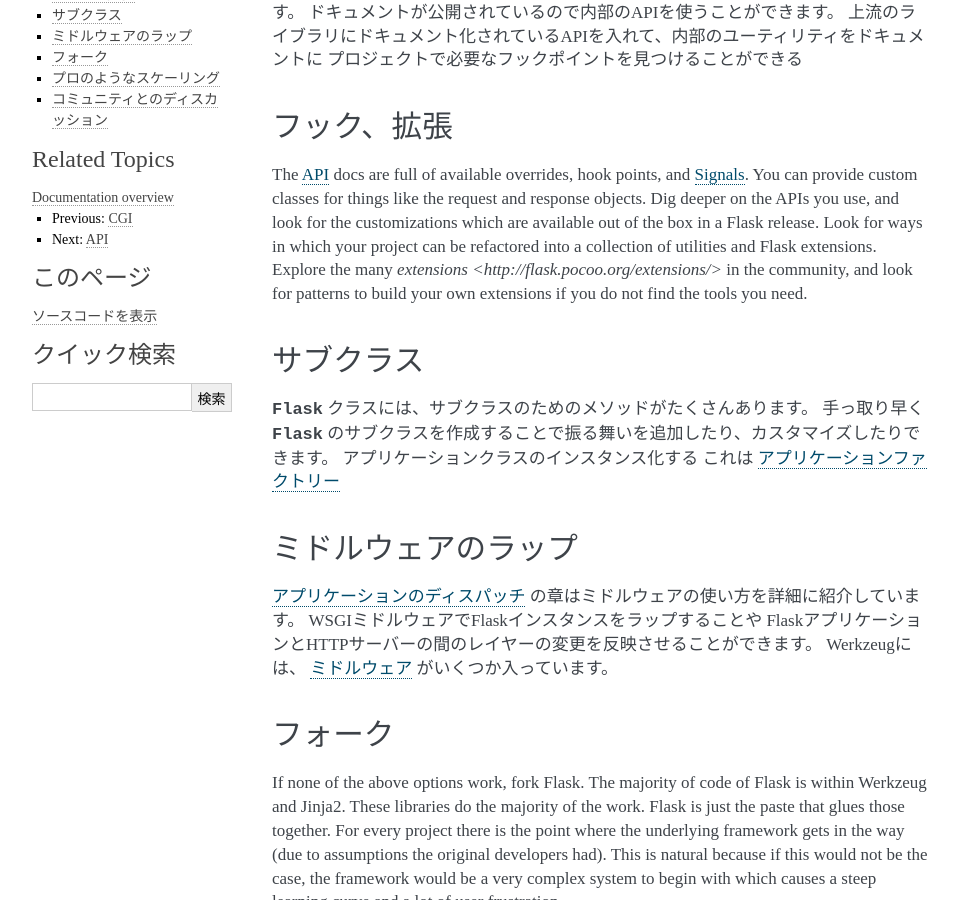
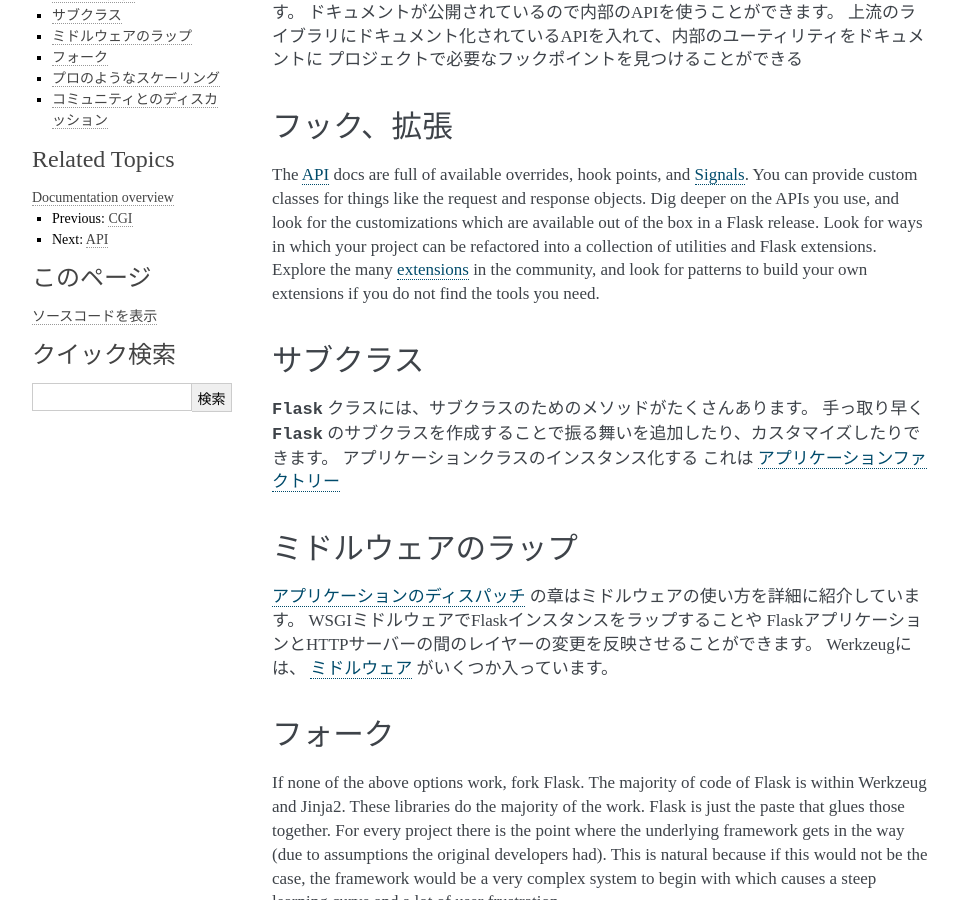
Before and after one commit to tokuda109/flask-docs-ja, a Sphinx documentation site: the page built from docs/becomingbig.rst, in a window 1280 px wide and 900 px high, scrolled down 339 px. Shown: the whole window, without its empty margins (148-1106 px from the left). Built offline with Sphinx 7.4.7, drawn with Linux system fonts in a browser that asks for light colours.

Commit message:
Updated flask

```diff
--- a/docs/becomingbig.rst
+++ b/docs/becomingbig.rst
@@ -46,7 +46,7 @@
 customizations which are available out of the box in a Flask release.  Look for
 ways in which your project can be refactored into a collection of utilities and
 Flask extensions.  Explore the many `extensions
-<http://flask.pocoo.org/extensions/>` in the community, and look for patterns to
+<http://flask.pocoo.org/extensions/>`_ in the community, and look for patterns to
 build your own extensions if you do not find the tools you need.
 
 .. Subclass.
--- a/docs/deploying/fastcgi.rst
+++ b/docs/deploying/fastcgi.rst
@@ -176,7 +176,7 @@
     )
 
     url.rewrite-once = (
-        "^(/static.*)$" => "$1",
+        "^(/static($|/.*))$" => "$1",
         "^(/.*)$" => "/yourapplication.fcgi$1"
 
 .. Remember to enable the FastCGI, alias and rewrite modules. This configuration
--- a/docs/views.rst
+++ b/docs/views.rst
@@ -51,7 +51,7 @@
             users = User.query.all()
             return render_template('users.html', objects=users)
 
-    app.add_url_rule('/users/', ShowUsers.as_view('show_users'))
+    app.add_url_rule('/users/', view_func=ShowUsers.as_view('show_users'))
 
 .. As you can see what you have to do is to create a subclass of
    :class:`flask.views.View` and implement
```
